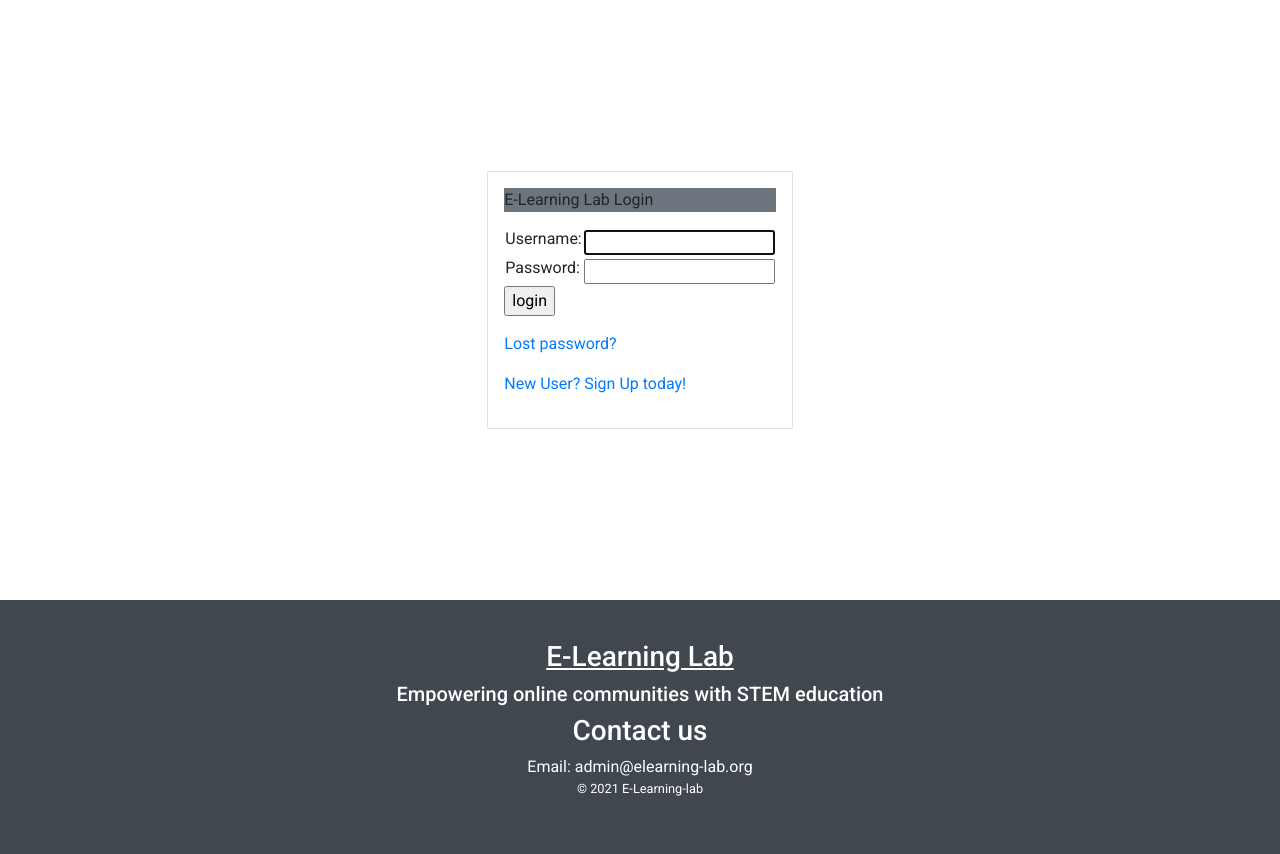
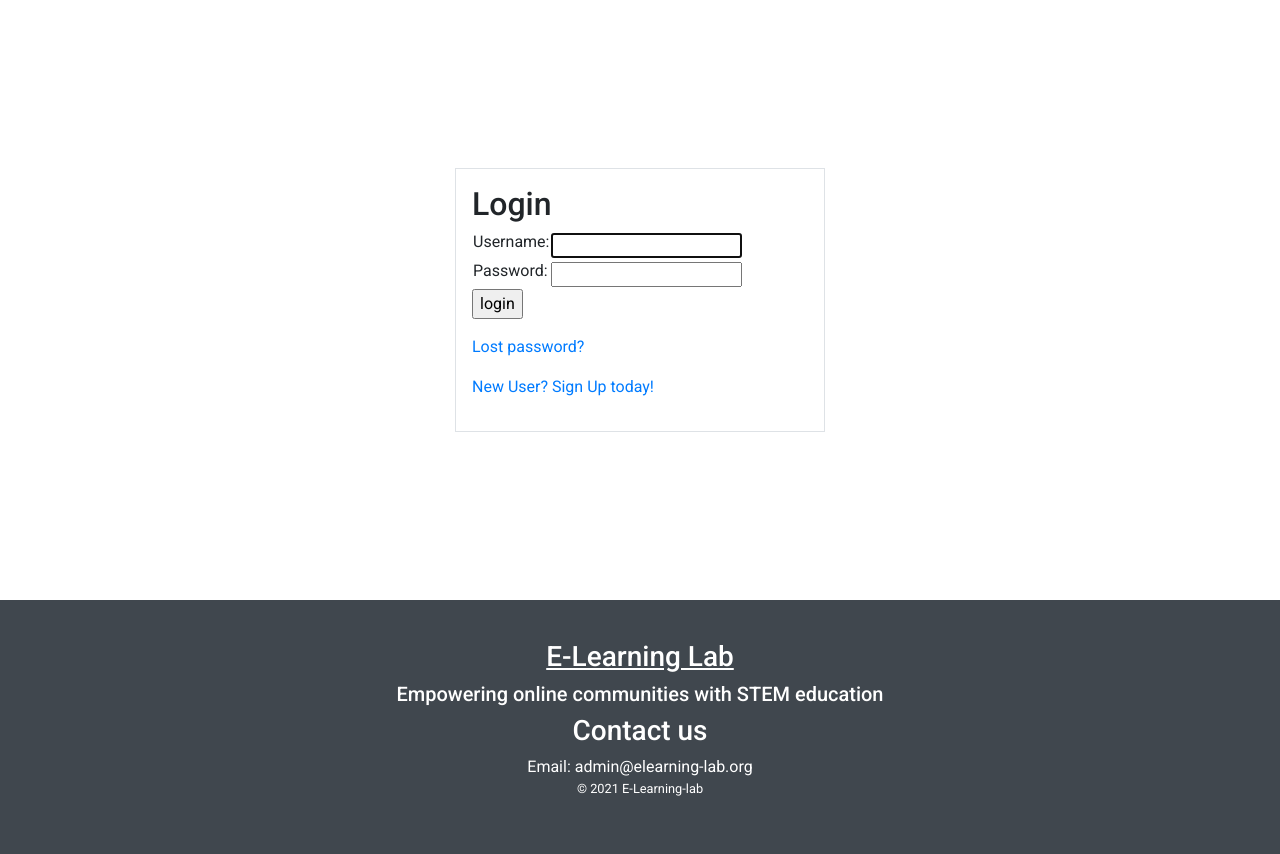
Before and after one commit to iamTanTan/E-Learning_Lab, a Django app: page /accounts/login/?next=/student/discussion_board/1/1/ in a window 1280 px wide. Shown: the part 57-911 px from the top of the page. Run offline with Django 3.2, Linux system fonts and the light colour scheme; parts of the project's set-up code (start-up, migrations or seed data) failed here and were passed over; some libraries are stand-ins or nearby versions.

Commit message:
edit login page

```diff
--- a/virtuallearninglab/templates/registration/login.html
+++ b/virtuallearninglab/templates/registration/login.html
@@ -5,20 +5,20 @@
 
 <div class="container">
   <div class="row justify-content-center align-items-center" style="height:75vh;">
-      <div class="col-auto border p-3">
+    <div class="col-lg-4 border p-3">
       {% if user.is_authenticated %}
       <meta http-equiv="refresh" content="0; url= {% url 'home' %} " />
       {% endif %}
 
       {% if form.errors %}
-          <p class="bg-danger p-1">Incorrect Credentials</p>
-          <p class="p-1">Make sure your USERNAME and  <br> PASSWORD is typed in correctly</p>
+      <p class="alert alert-danger">Incorrect Credentials</p>
+      <p class="p-1">Make sure your USERNAME and <br> PASSWORD is typed in correctly</p>
       {% endif %}
       {% if next %}
       {% if user.is_authenticated %}
       <p class="bg-warning p-1">Your account doesn't have access.</p>
       {% else %}
-              <p class="bg-secondary">E-Learning Lab Login</p>
+      <h2>Login</h2>
       {% endif %}
       {% endif %}
       <form method="post" action="{% url 'login' %}">
```
Lines whose indentation alone changed are shown as unchanged.
